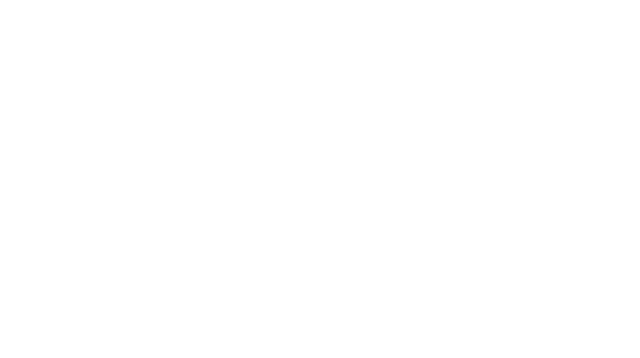
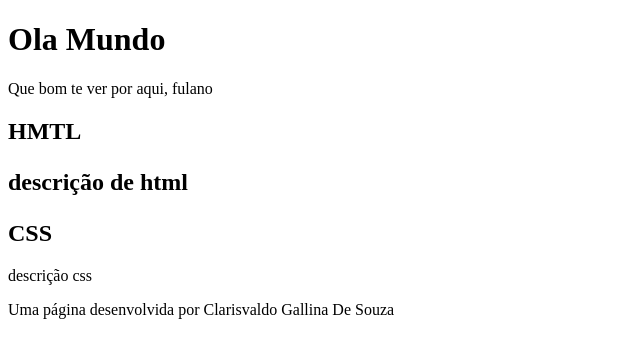
Before and after one commit to Gallinamat/OLA-MUNDO, a plain HTML site: page index.html in a window 1280 px wide. Shown: the whole page, without its empty margins (0-640 px from the left). Drawn offline with Linux system fonts and the light colour scheme.

Commit message:
criando uma página html 02

```diff
--- a/index.html
+++ b/index.html
@@ -7,5 +7,22 @@
 </head>
 <body>
 
+    <header>
+        <h1> Ola Mundo</h1>
+        <p> Que bom te ver por aqui, fulano</p>
+    </header>
+
+    <section>
+        <h2> HMTL</h23>
+        <P> descrição de html </P>
+
+        <h2>CSS</h2>
+        <p> descrição css</p>
+
+    </section>
+
+    <footer>
+        <p> Uma página desenvolvida  por Clarisvaldo Gallina De Souza </p>
+    </footer>
 </body>
 </html>
```
